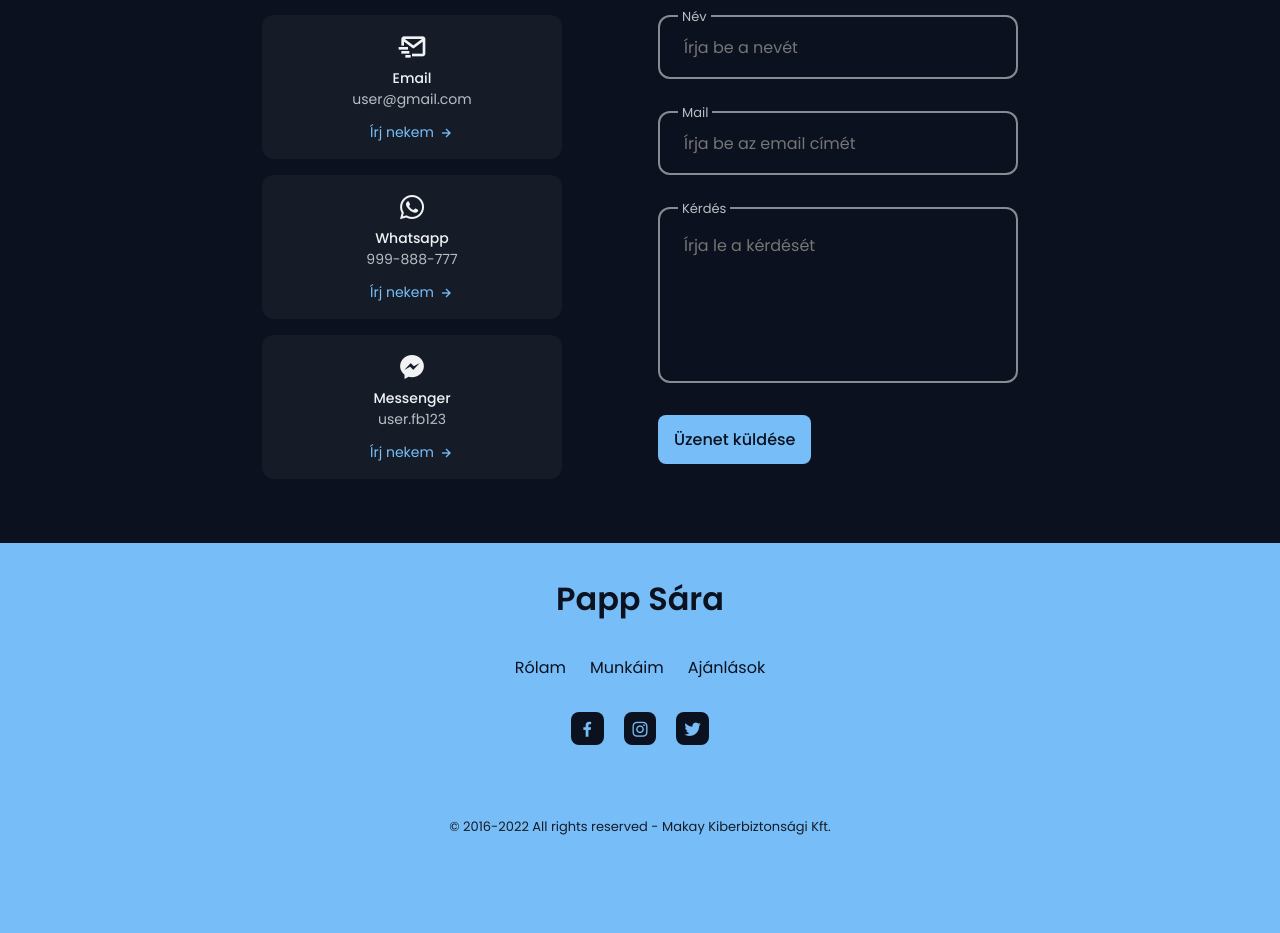
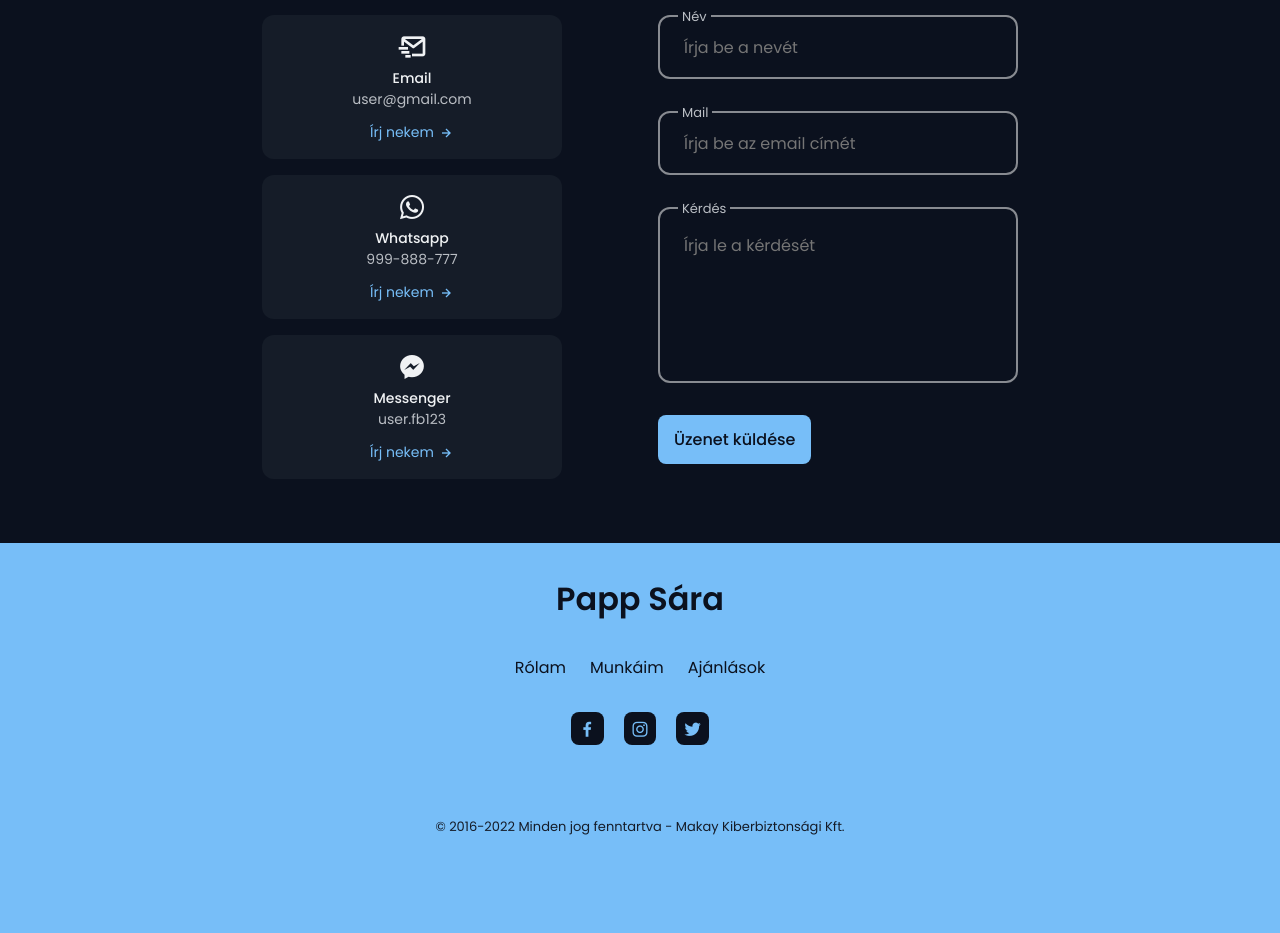
Before and after one commit to kissati84/mediumportfoliowebsite.github.io, a plain HTML site: page index.html in a window 1280 px wide. Shown: the part 4509-5442 px from the top of the page. Drawn offline with nearby package versions, Linux system fonts and the light colour scheme.

Commit message:
Update index.html

```diff
--- a/index.html
+++ b/index.html
@@ -656,7 +656,7 @@
             </ul>
 
             <span class="footer_copy">
-                &#169; 2016-2022 All rights reserved - Makay Kiberbiztonsági Kft.
+                &#169; 2016-2022 Minden jog fenntartva - Makay Kiberbiztonsági Kft.
             </span>
         </div>
     </footer>
```
